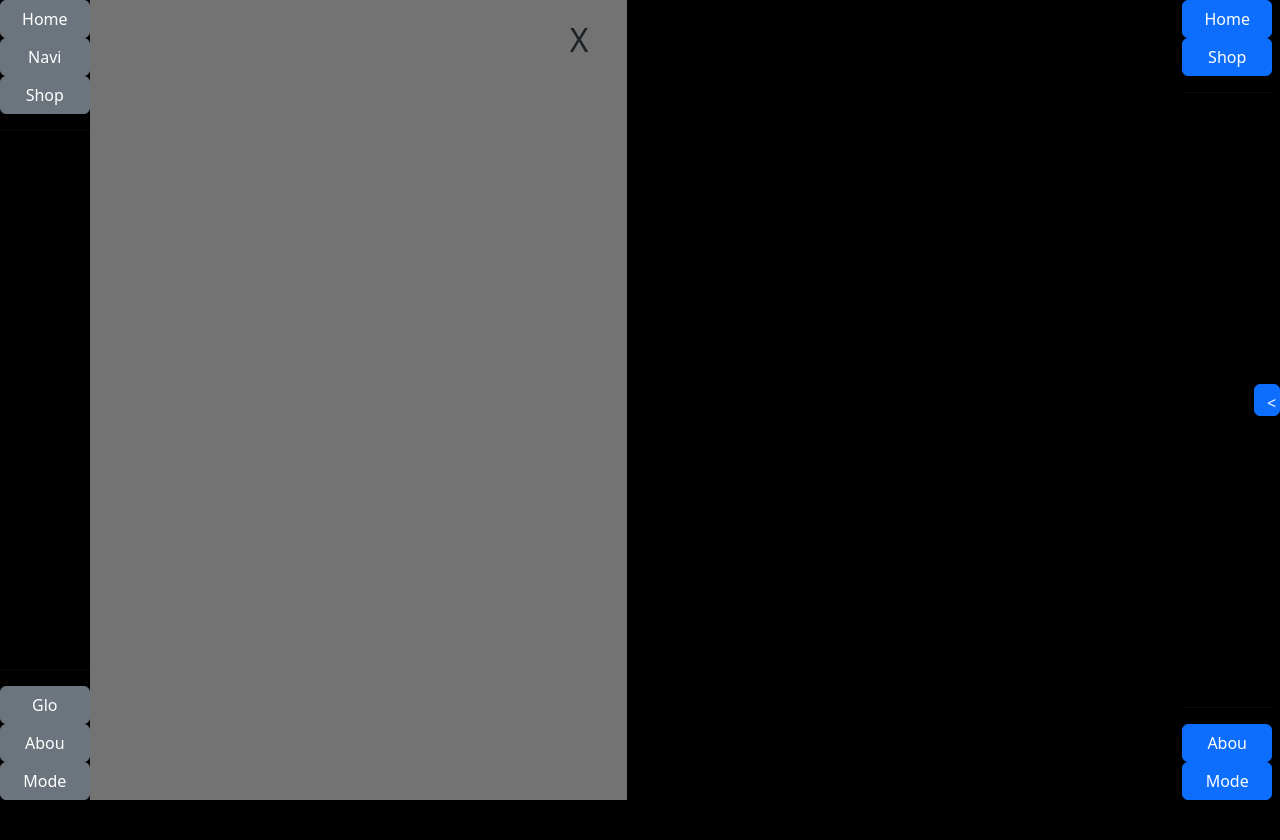
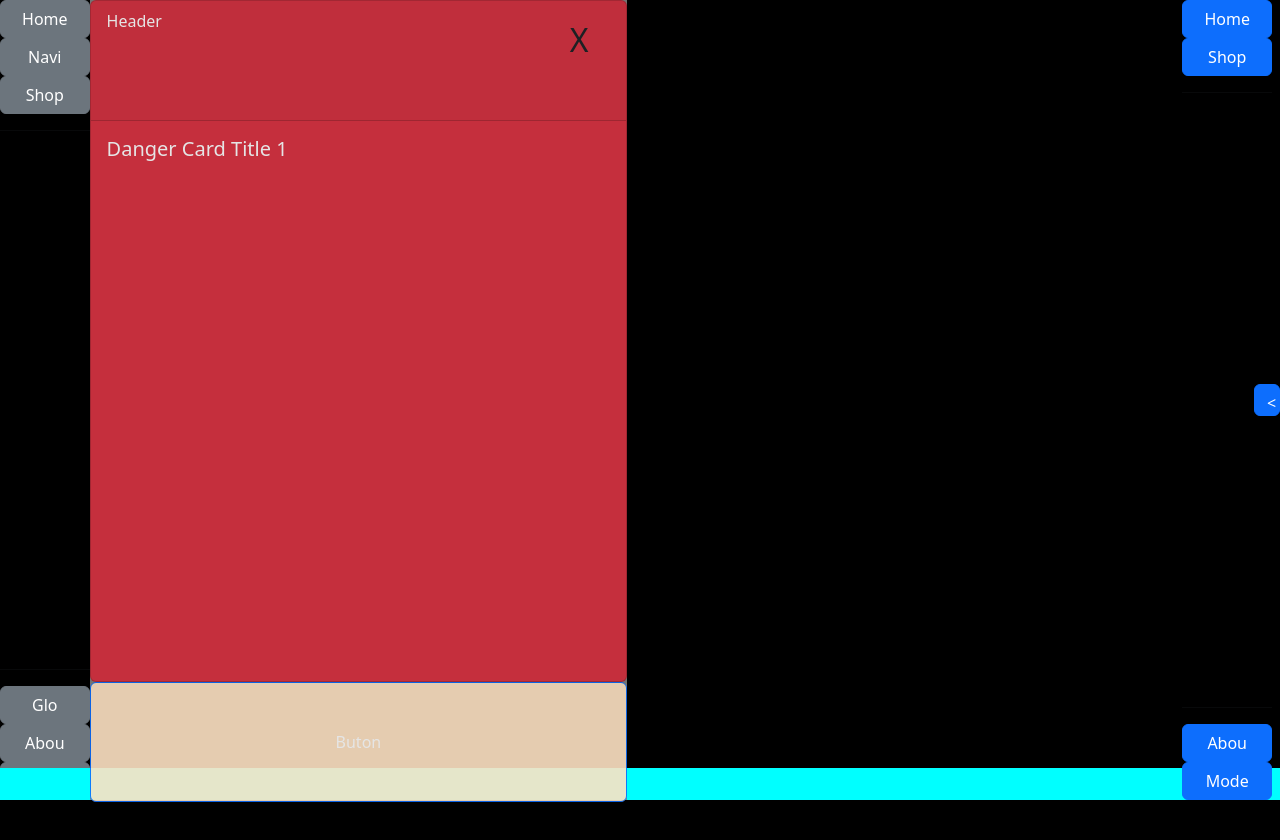
Before and after one commit to maramau/radiotango, a React (Create React App) app: page / in a window 1280 px wide. Shown: the top 840 px of the page. Before the commit the page ends 800 px from the top, so only its background shows below. Built offline with nearby package versions, Linux system fonts and the light colour scheme.

Commit message:
PanelLeft: Added animations to panel

```diff
--- a/src/App.js
+++ b/src/App.js
@@ -9,7 +9,7 @@ import BarLeft        from 'components/bar-left/Component';
 import BarRight       from 'components/bar-right/Component';
 import PanelLeft      from 'components/panel-left/Component';
 import PanelRight     from 'components/panel-right/Component';
-//import Player         from 'components/player/Component';
+import Player         from 'components/player/Component';
 import Canvas         from 'components/canvas/Component';
 import {drawFunc}     from 'components/canvas/utils';
 
@@ -20,13 +20,16 @@ import './App.css';
 const App = () => {
   return (
     <>
+    <PlayerProvider>
       <BarLeft/>
       <PanelLeft/>
-      <PlayerProvider>
-        <Canvas drawFunc={drawFunc}/>
-      </PlayerProvider>
+
+      <Canvas drawFunc={drawFunc}/>
+      <Player/>
+
       <BarRight/>
       <PanelRight/>
+    </PlayerProvider>
     </>
   );
 };
--- a/src/components/panel-left/Component.jsx
+++ b/src/components/panel-left/Component.jsx
@@ -1,10 +1,82 @@
+import {Button, Card} from 'react-bootstrap';
+
 import './styles.css';
 
 const PanelLeft = (props) => {
+  const variant = 'Danger';
+
+  const togglePanel = () => {
+    const panel = document.querySelector('#panel-left');
+
+    if (panel.classList.contains('open')) {
+      panel.classList.remove('open');
+      panel.classList.add('close');
+    } else {
+      panel.classList.remove('close');
+      panel.classList.add('open');
+    }
+  };
+
+  const toggleCard = () => {
+    const cardFirst = document.querySelector('.card-first .card-body');
+    const cardSecond = document.querySelector('.card-second');
+
+    if (cardFirst.classList.contains('open')) {
+      cardFirst.classList.remove('open');
+      cardFirst.classList.add('close');
+
+      cardSecond.classList.remove('close');
+      cardSecond.classList.add('open');
+    } else {
+      cardFirst.classList.remove('close');
+      cardFirst.classList.add('open');
+
+      cardSecond.classList.remove('open');
+      cardSecond.classList.add('close');
+    }
+  };
+
   return (
     <div id="panel-left">
-        <div className="but-close">X</div>
+        <div className="but-close" onClick={togglePanel}>X</div>
         {props.content}
+
+        <Card
+          bg={variant.toLowerCase()}
+          key={variant}
+          text={variant.toLowerCase() === 'light' ? 'dark' : 'white'}
+          className="mb-0 card-first"
+        >
+          <Card.Header>Header</Card.Header>
+          <Card.Body className='open'>
+            <Card.Title>{variant} Card Title 1 </Card.Title>
+            <Card.Text>
+
+            </Card.Text>
+          </Card.Body>
+        </Card>
+
+        <Button
+          id="but-genres"
+          className='m-0'
+          onClick={toggleCard}
+        >
+          Buton
+        </Button>
+
+        <Card
+          bg={variant.toLowerCase()}
+          key={variant + '2'}
+          text={variant.toLowerCase() === 'light' ? 'dark' : 'white'}
+          className="m-0 card-second close"
+        >
+          <Card.Body>
+            <Card.Title>{variant} Card Title 2 </Card.Title>
+            <Card.Text>
+
+            </Card.Text>
+          </Card.Body>
+        </Card>
     </div>
   );
 }
--- a/src/components/panel-left/styles.css
+++ b/src/components/panel-left/styles.css
@@ -7,6 +7,17 @@
     top: 0;
     z-index: 50;
     opacity: 0.9;
+
+    --width-panel-left: 42vw;
+}
+#panel-left {
+    width: var(--width-panel-left);
+}
+#panel-left.open {
+    animation: slideRight 1000ms ease forwards;
+}
+#panel-left.close {
+    animation: slideLeft 1000ms ease forwards;
 }
 #panel-left .but-close{
     font-size: 2em;
@@ -17,23 +28,53 @@
     width: 1em;
     text-align: center;
     cursor: pointer;
+    z-index: 100;
+}
+
+#but-genres {
+    height: 15%;
+    width: 100%;
+    background-color: bisque;
+}
+
+@keyframes slideLeft {
+    from {
+        width: var(--width-panel-left);
+        opacity: 0.9;
+    }
+
+    to {
+        width: 0;
+        opacity: 1;
+    }
+}
+@keyframes slideRight {
+    from {
+        width: 0;
+        opacity: 0;
+    }
+
+    to {
+        width: var(--width-panel-left);
+        opacity: 0.0;
+    }
 }
 
 @media (max-width: 1200px) {
     #panel-left {
         left: 7vw;
-        width: 70vw;
+        --width-panel-left: 42vw;
     }
 }
 @media (max-width: 767px) {
     #panel-left {
         left: 13vw;
-        width: 70vw;
+        --width-panel-left: 70vw;
     }
 }
 @media (max-width: 478px) {
     #panel-left {
         left: 23vw;
-        width: 77vw;
+        --width-panel-left: 77vw;
     }
 }
--- a/src/components/panel-right/styles.css
+++ b/src/components/panel-right/styles.css
@@ -16,7 +16,7 @@
     opacity: 0.9;
     box-shadow: -1.5px 0px 1px 1px lightgreen;
 
-    --width-panel-right: 42vw
+    --width-panel-right: 42vw;
 }
 #panel-right {
     width: var(--width-panel-right);
--- a/src/components/player/Component.jsx
+++ b/src/components/player/Component.jsx
@@ -1,53 +1,17 @@
-import { useContext, useEffect, useState } from 'react';
-import AudioPlayer from 'react-h5-audio-player';
-import PlayerContext from 'context/player/Context';
-import albums from 'context/utils';
-
-import 'react-h5-audio-player/lib/styles.css';
 import './styles.css';
-import { initAudio } from 'components/canvas/utils';
 
 const Player = () => {
-    const { player, changePlayer } = useContext(PlayerContext);
+    /*const { player, changePlayer } = useContext(PlayerContext);
     const handleSongChange = (instruction) => {
         changePlayer(instruction);
-    };
+    };*/
 
-    const album = albums[player.idxAlbum];
-    const playlist = album.playlist;
-    const song = playlist[player.idxSong];
-
-    const [sourceNode, setSourceNode] = useState(null);
-
-    useEffect(() => {
-        const audio = initAudio();
-        setSourceNode(audio);
-
-        return ( () => {
-            if (sourceNode) {
-                sourceNode.disconnect();
-            }
-
-        });
-    }, []);
 
     return (
         <>
-        <AudioPlayer
-            autoPlay={false}
-            autoPlayAfterSrcChange
-            customAdditionalControls={[/*'LOOP'*/]}
-            layout="horizontal"
-            showJumpControls={false}
-            showSkipControls
-            showFilledProgress
-            src={song.src}
-            footer={`${album.name} - ${song.name}`}
-            onClickPrevious={() => {handleSongChange({type: 'prev'})}}
-            onClickNext={() => {handleSongChange({type: 'next'})}}
-            //onPlay={}
-            onEnded={() => {handleSongChange({type: 'next'})}}
-        />
+        <div style={{width: '100%', height: '2em', position: 'absolute', bottom: '0', backgroundColor:'cyan'}}>
+
+        </div>
         </>
     );
 };
--- a/src/context/player/Provider.jsx
+++ b/src/context/player/Provider.jsx
@@ -7,8 +7,14 @@ const PlayerProvider = ({ children }) => {
     const strDefaultPlayer = window.localStorage.getItem('player');
     const defaultPlayer = strDefaultPlayer? JSON.parse(strDefaultPlayer) : {idxAlbum: 0, idxSong: 0};
     const [player, setPlayer] = useState(defaultPlayer);
+
+    //const [contentLeft, setContentLeft] = useState('Home');
+    //const [contentRight, setContentRight] = useState(null);
+
     const provider = {
         player,
+        //contentLeft,
+        //contentRight,
         changePlayer: instruction => {
             const instructions = {
                 prev: () => {
@@ -62,7 +68,23 @@ const PlayerProvider = ({ children }) => {
                 setPlayer(newPlayer);
                 //window.localStorage.setItem('player', JSON.stringify(newPlayer));
             }
+        },
+        changeContentLeft: contentLeft => {
+            // import Pages
+            // import Genres from components/index;
+
+            // Take JSX from a component from Genres
+            // return Genres.Jazz for example
+            // or from pages
+            // Maybe even do an index with all of them mixed
+        },
+        changeContentRight: contentRight => {
+            // When clicking on a genre from Genres.X component
+            // check genre?
+            // choose JSX from an index with subgenres
+            // return Subgenre.Acid_jazz
         }
+
     };
 
     return (
```
